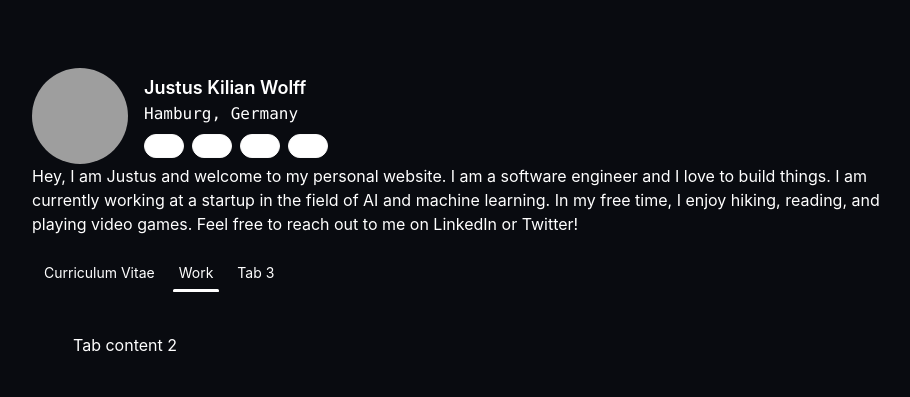
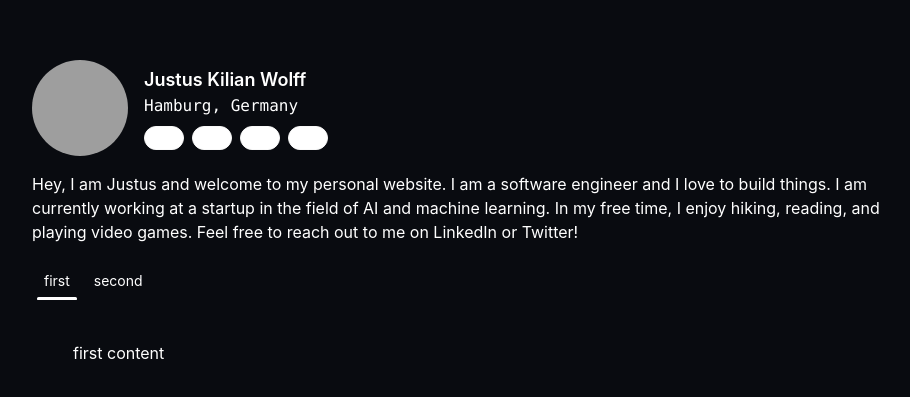
Before and after one commit to justuskilianwolff/personal-portfolio-website, a SvelteKit app: page / in a window 1280 px wide. Shown: the part 167-564 px from the top of the page, without its empty margins (176-1086 px from the left). Built offline with nearby package versions, Linux system fonts and the light colour scheme; grey boxes are pictures that could not be loaded.

Commit message:
current design

```diff
--- a/src/routes/+page.svelte
+++ b/src/routes/+page.svelte
@@ -1,49 +1,38 @@
 <script lang="ts">
 	import LogoLink from '$lib/LogoLink.svelte';
+	import Tab from '$lib/Tab.svelte';
+	import TabGroup from '$lib/TabGroup.svelte';
 </script>
 
 <div class="profile-header flex items-center">
 	<div class="avatar mr-4">
 		<div class="w-24 rounded-full">
-			<img src="https://img.daisyui.com/images/profile/demo/yellingwoman@192.webp" />
+			<img
+				src="https://img.daisyui.com/images/profile/demo/yellingwoman@192.webp"
+				alt="Justus Kilian Wolff"
+			/>
 		</div>
 	</div>
 	<div>
 		<h1>Justus Kilian Wolff</h1>
 		<h2>Hamburg, Germany</h2>
-    <div class="flex flex-wrap mt-2 gap-x-2  gap-y-1.5 max-w-100">
-      <LogoLink
-        text="LinkedIn"
-        url="https://www.linkedin.com/in/justus-kilian-wolff/"
-        icon="linkedin"
-      />
-      <LogoLink text="GitHub" url="https://github.com/justuskilianwolff" icon="github" />
-      <LogoLink
-        text="Instagram"
-        url="https://www.instagram.com/justuskilianwolff/"
-        icon="instagram"
-      />
-      <LogoLink text="Mail" url="mailto:hi@justuskilianwolff.com" icon="mail" />
-
-      <!-- Placeholder for additional buttons -->
-    </div>
+		<div class="mt-2 flex max-w-100 flex-wrap gap-x-2 gap-y-1.5">
+			<LogoLink url="https://www.linkedin.com/in/justus-kilian-wolff/" icon="linkedin" />
+			<LogoLink url="https://github.com/justuskilianwolff" icon="github" />
+			<LogoLink url="https://www.instagram.com/justuskilianwolff/" icon="instagram" />
+			<LogoLink url="mailto:hi@justuskilianwolff.com" icon="mail" />
+		</div>
 	</div>
 </div>
 
-<p>
+<p class="mt-4">
 	Hey, I am Justus and welcome to my personal website. I am a software engineer and I love to build
 	things. I am currently working at a startup in the field of AI and machine learning. In my free
 	time, I enjoy hiking, reading, and playing video games. Feel free to reach out to me on LinkedIn
 	or Twitter!
 </p>
 
-<div class="tabs tabs-border mt-4">
-	<input type="radio" name="my_tabs" class="tab" aria-label="Curriculum Vitae" />
-	<div class="tab-content border-base-300 bg-base-100 p-10">Tab content 1</div>
-
-	<input type="radio" name="my_tabs" class="tab" aria-label="Work" checked="checked" />
-	<div class="tab-content p-10">Tab content 2</div>
-
-	<input type="radio" name="my_tabs" class="tab" aria-label="Tab 3" />
-	<div class="tab-content border-base-300 bg-base-100 p-10">Tab content 3</div>
-</div>
+<TabGroup>
+	<Tab header="first" content="first content" checked={true}></Tab>
+	<Tab header="second" content="second content" checked={false}></Tab>
+</TabGroup>
```
